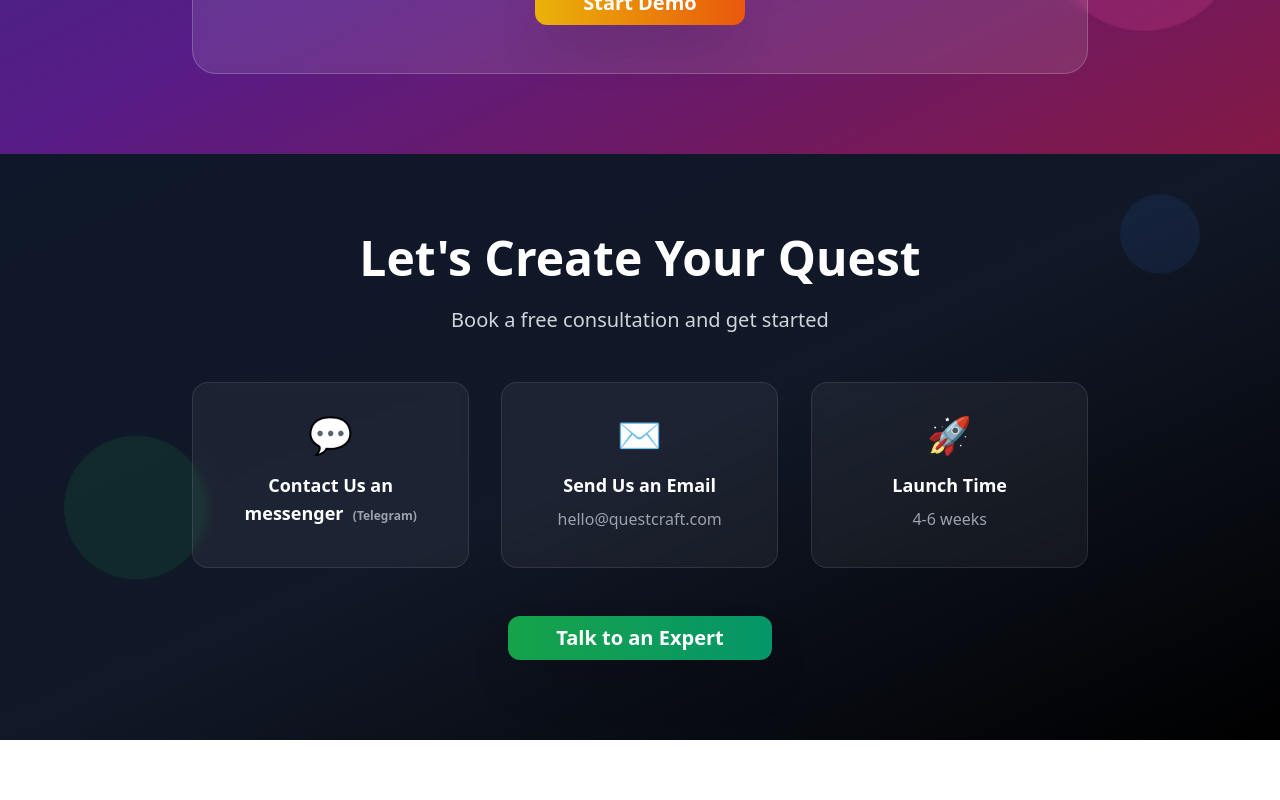
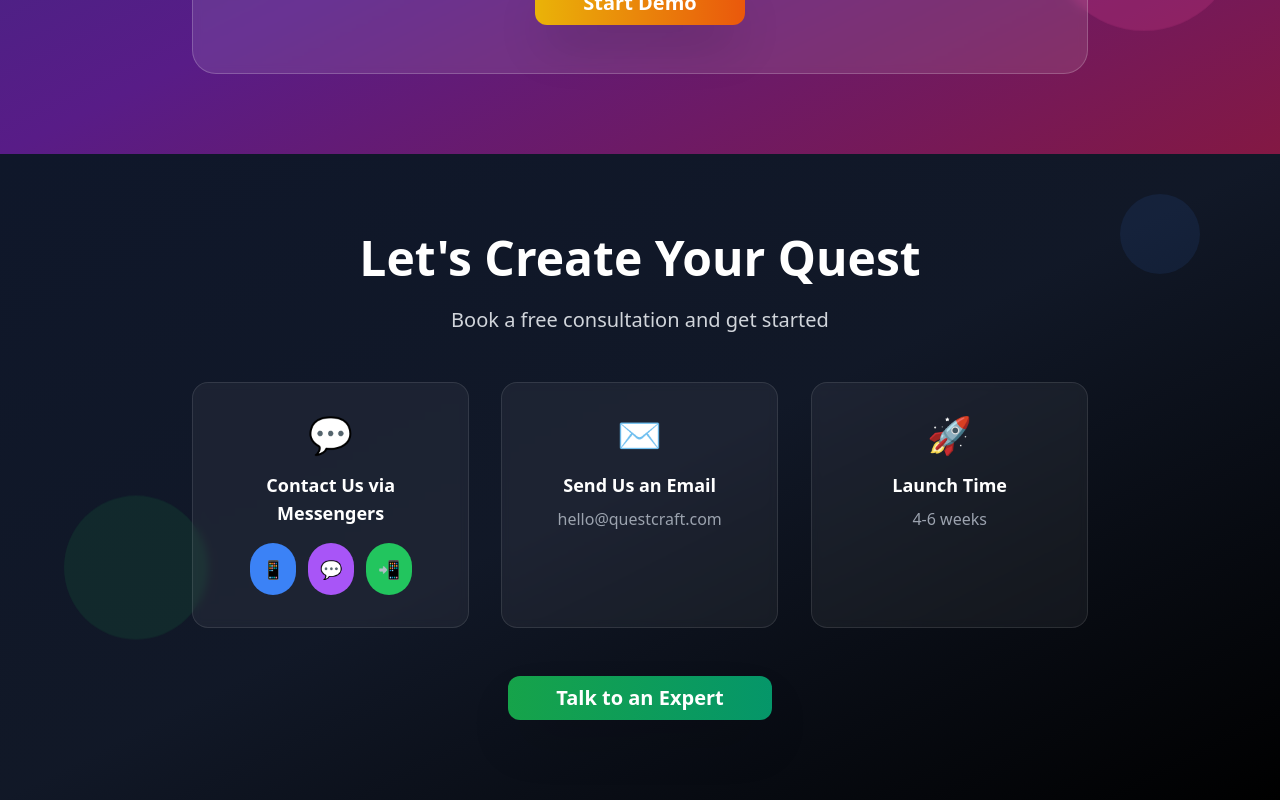
Before and after one commit to onyx144/quest-forge-landing, a React (Vite) app: page / in a window 1280 px wide. Shown: the part 2982-3782 px from the top of the page. Before the commit the page ends 3722 px from the top, so only its background shows below. Built offline with nearby package versions, Linux system fonts and the light colour scheme.

Commit message:
Refactor: Add messenger icons and contact form
Updated the contact section to include Telegram, Viber, and WhatsApp icons with links. Integrated a contact form popup with email input, calendar, and optional text area. Updated translations and component text.

```diff
--- a/src/components/ContactSection.tsx
+++ b/src/components/ContactSection.tsx
@@ -2,9 +2,34 @@
 import React from 'react';
 import { useLanguage } from '@/contexts/LanguageContext';
 import { Button } from '@/components/ui/button';
+import ContactForm from './ContactForm';
 
 const ContactSection = () => {
   const { t } = useLanguage();
+
+  const messengerLinks = [
+    {
+      name: 'Telegram',
+      url: 'https://t.me/questcraft_support',
+      bgColor: 'bg-blue-500',
+      hoverColor: 'hover:bg-blue-600',
+      emoji: '📱'
+    },
+    {
+      name: 'Viber',
+      url: 'viber://chat?number=%2B1234567890',
+      bgColor: 'bg-purple-500',
+      hoverColor: 'hover:bg-purple-600',
+      emoji: '💬'
+    },
+    {
+      name: 'WhatsApp',
+      url: 'https://wa.me/1234567890',
+      bgColor: 'bg-green-500',
+      hoverColor: 'hover:bg-green-600',
+      emoji: '📲'
+    }
+  ];
 
   return (
     <section id="contact" className="py-20 bg-gradient-to-br from-slate-900 via-gray-900 to-black relative overflow-hidden">
@@ -24,18 +49,26 @@ const ContactSection = () => {
           </p>
 
           <div className="grid grid-cols-1 md:grid-cols-3 gap-8 mb-12">
+            <div className="bg-white/5 backdrop-blur-sm rounded-2xl p-8 border border-white/10 hover:bg-white/10 hover:border-white/20 hover:scale-105 transition-all duration-300 cursor-pointer group animate-scale-in">
+              <div className="text-4xl mb-4 group-hover:animate-bounce">💬</div>
+              <h3 className="text-lg font-bold text-white mb-4">
+                {t('contact.messengers')}
+              </h3>
+              <div className="flex justify-center gap-3">
+                {messengerLinks.map((messenger) => (
                   <a
-              href="https://t.me/questcraft_support"
+                    key={messenger.name}
+                    href={messenger.url}
                     target="_blank"
                     rel="noopener noreferrer"
-              className="bg-white/5 backdrop-blur-sm rounded-2xl p-8 border border-white/10 hover:bg-white/10 hover:border-white/20 hover:scale-105 transition-all duration-300 cursor-pointer group animate-scale-in block"
+                    className={`${messenger.bgColor} ${messenger.hoverColor} text-white p-3 rounded-full transform hover:scale-110 transition-all duration-200 flex items-center justify-center`}
+                    title={messenger.name}
                   >
-              <div className="text-4xl mb-4 group-hover:animate-bounce">💬</div>
-              <h3 className="text-lg font-bold text-white mb-2">
-                {t('contact.phone')} &nbsp;
-                <span className="text-xs text-gray-400">(Telegram)</span>
-              </h3>
+                    <span className="text-lg">{messenger.emoji}</span>
                   </a>
+                ))}
+              </div>
+            </div>
 
             <div className="bg-white/5 backdrop-blur-sm rounded-2xl p-8 border border-white/10 hover:bg-white/10 hover:border-white/20 hover:scale-105 transition-all duration-300 cursor-pointer group animate-scale-in">
               <div className="text-4xl mb-4 group-hover:animate-pulse">✉️</div>
@@ -50,6 +83,7 @@ const ContactSection = () => {
             </div>
           </div>
 
+          <ContactForm>
             <Button
               size="lg"
               className="bg-gradient-to-r from-green-600 to-emerald-600 hover:from-green-700 hover:to-emerald-700 text-white px-12 py-4 text-xl font-bold rounded-xl shadow-2xl transform hover:scale-105 transition-all duration-200 cursor-pointer relative group"
@@ -57,6 +91,7 @@ const ContactSection = () => {
               <span className="relative z-10">{t('contact.cta')}</span>
               <div className="absolute inset-0 bg-gradient-to-r from-green-500 to-emerald-500 rounded-xl opacity-0 group-hover:opacity-20 transition-opacity duration-300"></div>
             </Button>
+          </ContactForm>
         </div>
       </div>
     </section>
--- a/src/contexts/LanguageContext.tsx
+++ b/src/contexts/LanguageContext.tsx
@@ -78,7 +78,7 @@ const translations = {
     "contact.title": "Let's Create Your Quest",
     "contact.subtitle": "Book a free consultation and get started",
     "contact.cta": "Talk to an Expert",
-    "contact.phone": "Contact Us an messenger",
+    "contact.messengers": "Contact Us via Messengers",
     "contact.email": "Send Us an Email",
     "contact.launch": "Launch Time",
 
@@ -93,6 +93,10 @@ const translations = {
     "contact.form.phonePlaceholder": "+1 (555) 123-4567",
     "contact.form.company": "Company",
     "contact.form.companyPlaceholder": "Your business name",
+    "contact.form.date": "Consultation Date",
+    "contact.form.selectDate": "Select date",
+    "contact.form.time": "Consultation Time",
+    "contact.form.selectTime": "Select time",
     "contact.form.youtube": "Promo Video (optional)",
     "contact.form.youtubePlaceholder": "https://youtube.com/watch?v=...",
     "contact.form.message": "Your Message",
@@ -173,10 +177,10 @@ const translations = {
     "contact.title": "Створимо ваш квест",
     "contact.subtitle": "Замовте безкоштовну консультацію та почніть",
     "contact.cta": "Поспілкуватися з експертом",
-    "contact.phone": "Зв'язатися з нами у месенджері",
+    "contact.messengers": "Зв'язатися з нами через месенджери",
     "contact.email": "Написати нам",
     "contact.launch": "Час розробки",
-    "contact.tg": "Час розробки",
+
     // Contact Form
     "contact.form.title": "Зв'яжіться з нами",
     "contact.form.description": "Готові запустити брендований онлайн-квест? Залиште заявку — допоможемо створити унікальний досвід, що працює.",
@@ -188,6 +192,10 @@ const translations = {
     "contact.form.phonePlaceholder": "+1 (555) 123-4567",
     "contact.form.company": "Компанія",
     "contact.form.companyPlaceholder": "Назва компанії",
+    "contact.form.date": "Дата консультації",
+    "contact.form.selectDate": "Виберіть дату",
+    "contact.form.time": "Час консультації",
+    "contact.form.selectTime": "Виберіть час",
     "contact.form.youtube": "Промо-відео (опціонально)",
     "contact.form.youtubePlaceholder": "https://youtube.com/watch?v=...",
     "contact.form.message": "Ваше повідомлення",
```
Also changed, not shown: src/components/ContactForm.tsx (+21 -21 lines). Lines whose indentation alone changed are shown as unchanged.
